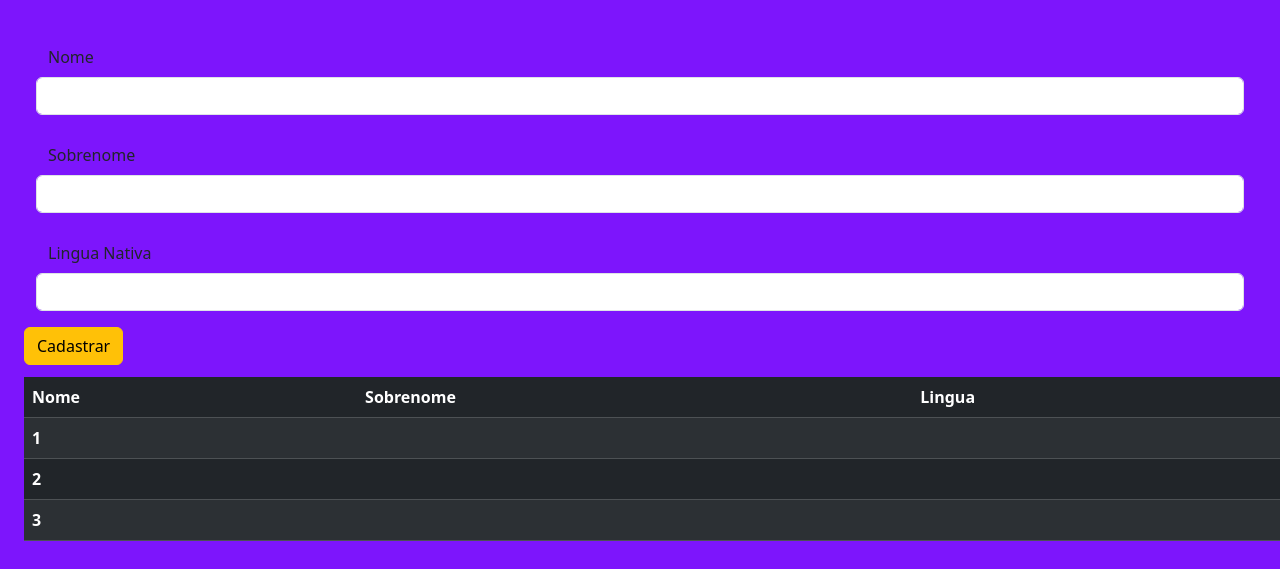
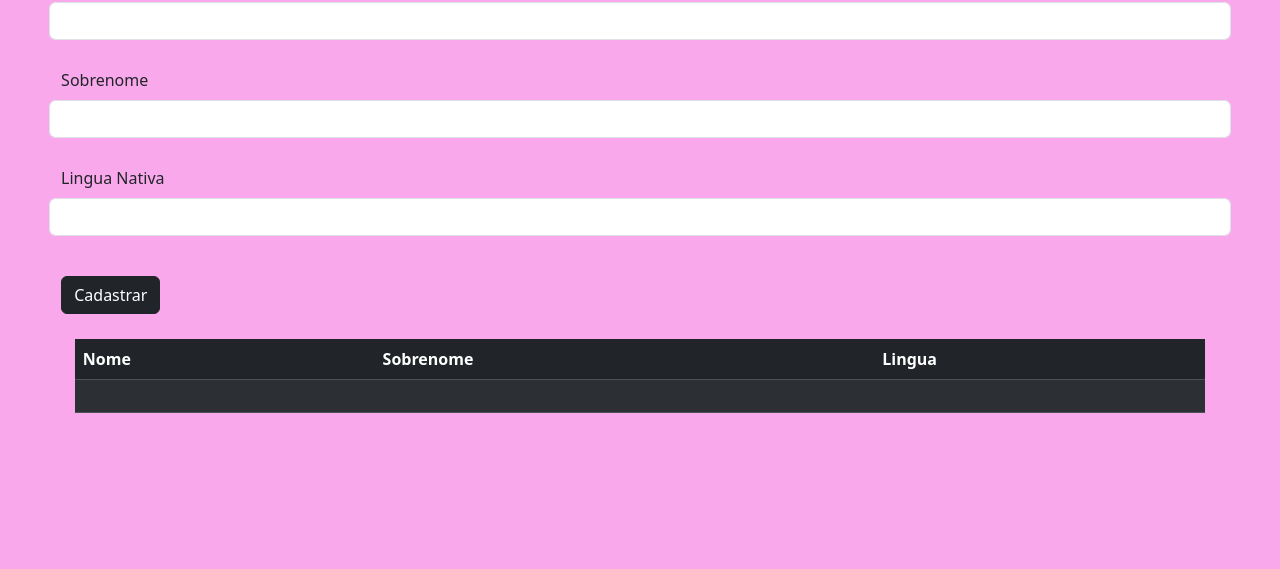
Before and after one commit to gabrieldantas07/Java_basico, a plain HTML site: page orientado_objeto/index.html in a window 1280 px wide. Shown: the part 519-1088 px from the top of the page. After the commit the page ends 960 px from the top, so only its background shows below. Drawn offline with nearby package versions, Linux system fonts and the light colour scheme.

Commit message:
Add files via upload

```diff
--- a/orientado_objeto/index.html
+++ b/orientado_objeto/index.html
@@ -7,7 +7,8 @@
     <link href="https://cdn.jsdelivr.net/npm/bootstrap@5.3.2/dist/css/bootstrap.min.css" rel="stylesheet" integrity="sha384-T3c6CoIi6uLrA9TneNEoa7RxnatzjcDSCmG1MXxSR1GAsXEV/Dwwykc2MPK8M2HN" crossorigin="anonymous">
     <link rel="stylesheet" href="style.css">
 
-    <title>Document</title>
+
+    <title>OOB</title>
 </head>
 <body>
     <h1>Algumas Definições</h1>
@@ -19,7 +20,7 @@
             </button>
           </h2>
           <div id="flush-collapseOne" class="accordion-collapse collapse" data-bs-parent="#accordionFlushExample">
-            <div class="accordion-body">A programação orientada a objetos (POO) parte dessa mesma premissa do mundo real: é preciso organizar, categorizar e classificar objetos que tenham características em comum para ganharmos tempo. </div>
+            <div class="accordion-body">JavaScript é uma linguagem de programação orientada a objetos e, assim sendo, suas variáveis são dependentes dos objetos. Nas linguagens de programação orientadas a objetos, os programadores criam seus próprios objetos e tipos de variáveis. </div>
           </div>
         </div>
         <div class="accordion-item">
@@ -45,23 +46,23 @@
       </div>
       <br>
       <h1>Cadastro</h1>
-      <form>
+      <form id="personForm">
         <div class="mb-3">
           <label for="exampleInputEmail1" class="form-label">Nome</label>
-          <input type="name" class="form-control" id="exampleInputEmail1" aria-describedby="emailHelp">
+          <input type="name" class="form-control" id="firstName" aria-describedby="emailHelp">
 
         </div>
         <div class="mb-3">
           <label for="exampleInputPassword1" class="form-label">Sobrenome</label>
-          <input type="name" class="form-control" id="exampleInputPassword1">
+          <input type="name" class="form-control" id="lastName">
         </div>
         <div class="mb-3">
             <label for="exampleInputPassword1" class="form-label">Lingua Nativa</label>
-            <input type="name" class="form-control" id="exampleInputPassword1">
+            <input type="name" class="form-control" id="language">
           </div>
-        <button type="submit" class="btn btn-warning">Cadastrar</button>
+        <button id="isso" type="submit" class="btn btn-dark">Cadastrar</button>
       </form>
-      <table class="table table-dark table-striped">
+      <table id="lepo-lepo" class="table table-dark table-striped">
         <thead>
           <tr>
             <th scope="col">Nome</th>
@@ -71,19 +72,9 @@
         </thead>
         <tbody>
           <tr>
-            <th scope="row">1</th>
-            <td></td>
-            <td></td>
-          </tr>
-          <tr>
-            <th scope="row">2</th>
-            <td></td>
-            <td></td>
-          </tr>
-          <tr>
-            <th scope="row">3</th>
-            <td></td>
-            <td></td>
+            <td><p id="displayFirstName"></p></td>
+            <td><p id="displayLastName"></p></td>
+            <td><p id="displayLanguage"></p></td>
           </tr>
         </tbody>
       </table>
--- a/orientado_objeto/style.css
+++ b/orientado_objeto/style.css
@@ -5,7 +5,7 @@
 }
 
 body,td{
-    background: rgba(114, 1, 252, 0.918);
+    background: rgb(248, 168, 235);
 }
 
 .container{
@@ -16,9 +16,24 @@ body,td{
 }
 
 h1{
-    margin-top: 5%;
+    margin-top: 2%;
     margin-bottom: 4%;
+    margin-left: 3%;
+
 }
-.input-group{
-    color: rgba(156, 154, 154, 0.733);
+
+
+#lepo-lepo{
+    width: 90%;
+    margin-left: 5%;
 }
+
+#isso{
+    margin-left: 2%;
+    margin-top: 2%;
+}
+
+#personForm{
+    margin-left: 2%;
+    margin: 2%;
+}
```
